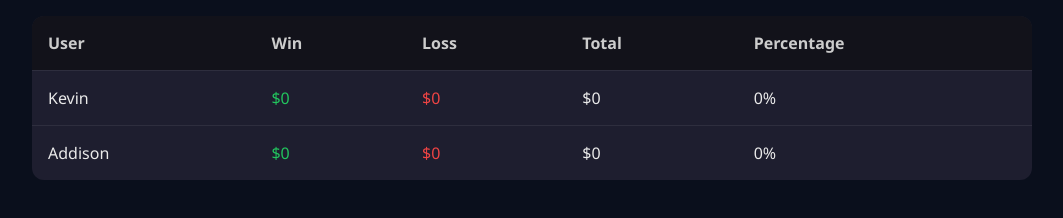
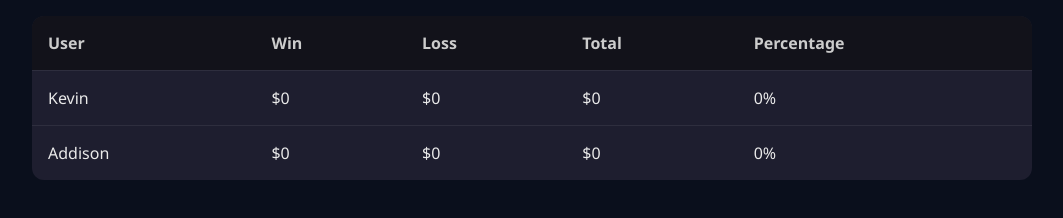
Before and after one commit to sonikkur1/thescoreboard, a React (Vite) app in the folder client/: page / in a window 1280 px wide. Both pictures are taken after a click on the element "Paper". Shown: the part 386-604 px from the top of the page, without its empty margins (108-1171 px from the left). Built offline with nearby package versions, Linux system fonts and the light colour scheme; no server answers.

Commit message:
Update App.jsx

```diff
--- a/client/src/App.jsx
+++ b/client/src/App.jsx
@@ -177,8 +177,8 @@ function App() {
           {userStats().map((stat) => (
             <tr key={stat.user}>
               <td>{stat.user}</td>
-              <td className="type-win">{formatCurrency(stat.win)}</td>
-              <td className="type-loss">{formatCurrency(stat.loss)}</td>
+              <td>{formatCurrency(stat.win)}</td>
+              <td>{formatCurrency(stat.loss)}</td>
               <td>{formatCurrency(stat.total)}</td>
               <td>{stat.percentage}</td>
             </tr>
```
